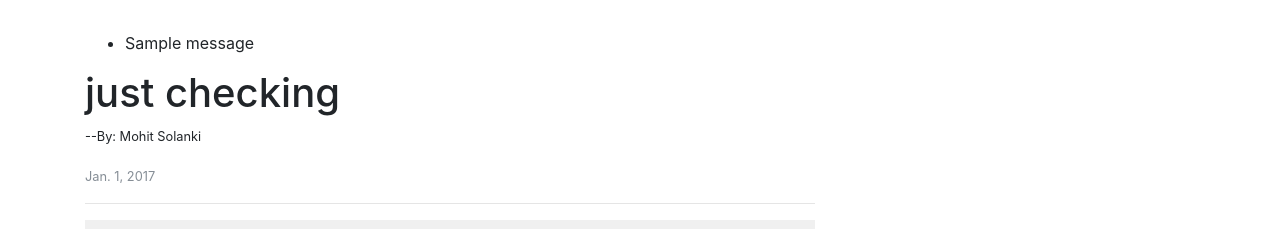
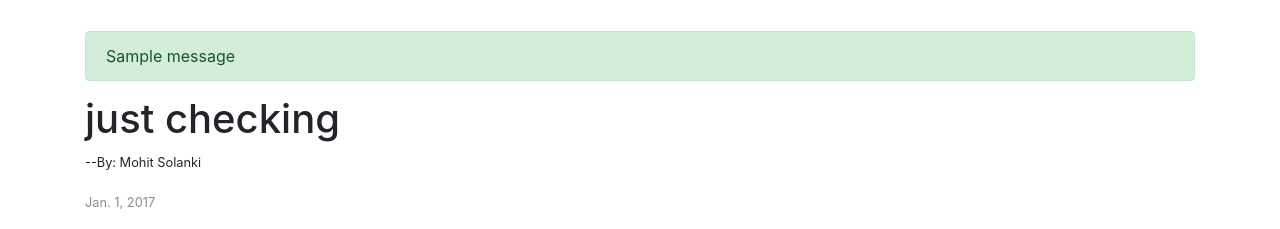
Before and after one commit to mohi7solanki/Django-Blog, a Django app: a page that uses posts/templates/posts/messages.html in a window 1280 px wide. Shown: the part 59-288 px from the top of the page. Run offline with Django 3.2, Linux system fonts and the light colour scheme; data comes from the database, SQL or seed files in the repository; both versions use the stored data as it was after the commit; one stand-in notice (Sample message) is shown; some libraries are stand-ins or nearby versions.

Commit message:
Add Bootstrap alert

```diff
--- a/posts/templates/posts/form.html
+++ b/posts/templates/posts/form.html
@@ -2,15 +2,15 @@
 {% load crispy_forms_tags %}
 
 {% block head_title %}
-    Create Post | Try Django 1.9
+    {{ status }} | Try Django 1.9
 {% endblock head_title %}
 {% block head_extra %}
     {{ form.media }}
 {% endblock head_extra %}
 {% block content %}
-    <form action="" method="post" enctype="multipart/form-data">
+    <form class="mb-5" action="" method="post" enctype="multipart/form-data">
         {% csrf_token %}
         {{ form|crispy }}
-        <input type="submit" value="Create Post">
+        <input class="btn text-white" type="submit" value="{{ status }} Post">
     </form>
 {% endblock content %}
--- a/posts/templates/posts/messages.html
+++ b/posts/templates/posts/messages.html
@@ -1,9 +1,11 @@
 {% if messages %}
 <div class="messages">
-    <ul class="messages">
+    <div class="messages">
         {% for message in messages %}
-        <li{% if message.tags %} class="{{ message.tags }}"{% endif %}>{{ message }}</li>
-        {% endfor %}
-    </ul>
+        <div class="alert alert-success" role="alert">
+	        <span {% if message.tags %} class="{{ message.tags }}"{% endif %}>{{ message }}</span>
+	        {% endfor %}
+        </div>
+    </div>
 </div>
 {% endif %}
--- a/posts/views.py
+++ b/posts/views.py
@@ -64,6 +64,7 @@ def post_create(request):
         return HttpResponseRedirect(reverse('posts:index'))
     context = {
         'form': form,
+        'status': 'Create'
     }
     return render(request, 'posts/form.html', context)
 
@@ -79,6 +80,7 @@ def post_update(request, slug):
         return HttpResponseRedirect(reverse('posts:detail', args=(slug,)))
     context = {
         'form':form,
+        'status': 'Edit'
     }
     return render(request, 'posts/form.html', context)
 
```
Also changed, not shown: db.sqlite3.
